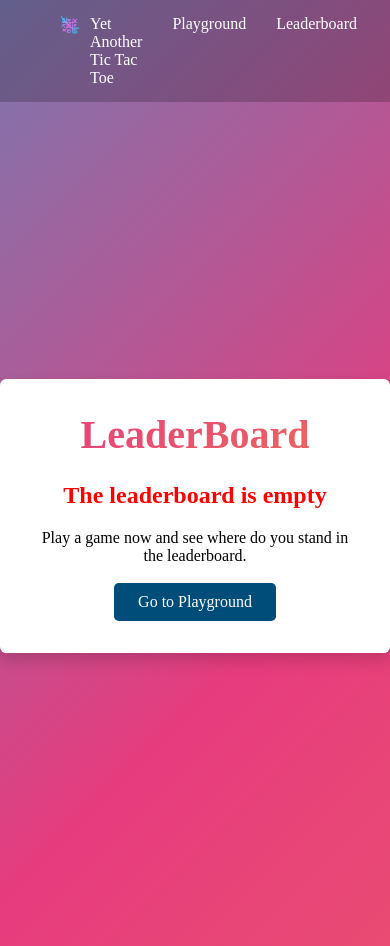
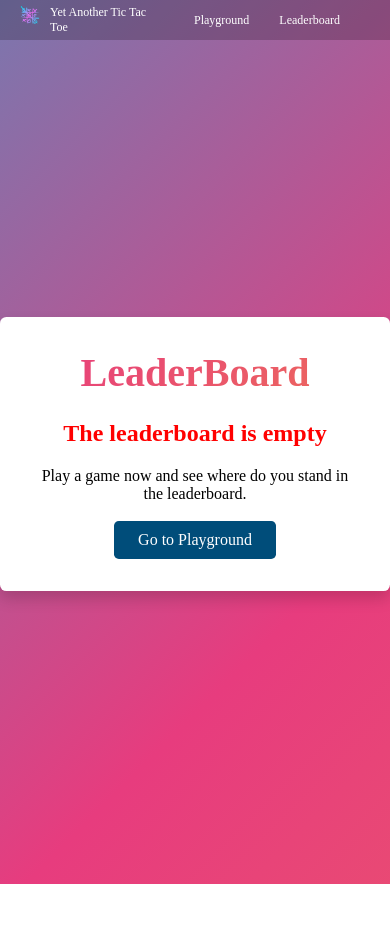
Before and after one commit to khalatevarun/tictactoe, a React (Create React App) app: page /leaderboard in a window 390 px wide. After the commit the page ends 884 px from the top, so only its background shows below. Built offline with nearby package versions, Linux system fonts and the light colour scheme; a web font is replaced by a local one.

Commit message:
add: media queries

```diff
--- a/src/components/header/header.css
+++ b/src/components/header/header.css
@@ -20,3 +20,11 @@
   width: 20px;
   margin-right: 10px;
 }
+
+@media only screen and (max-width: 750px) {
+  .header-container {
+    padding: 5px 20px;
+    font-size: 12px;
+    align-items: center;
+  }
+}
--- a/src/views/Home/home.css
+++ b/src/views/Home/home.css
@@ -32,11 +32,14 @@
   width: 100%;
   max-height: 100%;
 }
+
 @media only screen and (max-width: 750px) {
   .home-left-container {
     display: none;
   }
   .home-right-container {
     width: 100%;
+    padding: 50px;
+    text-align: center;
   }
 }
--- a/src/views/LeaderBoard/leaderBoard.css
+++ b/src/views/LeaderBoard/leaderBoard.css
@@ -65,10 +65,9 @@
 
 .leaderboard-outer-container hr {
   opacity: 0.5;
-  width: 80%;
 }
 
-@media (max-width: 632px) {
+@media (max-width: 750px) {
   .leaderboard-outer-container {
     flex-basis: 100%;
   }
```
